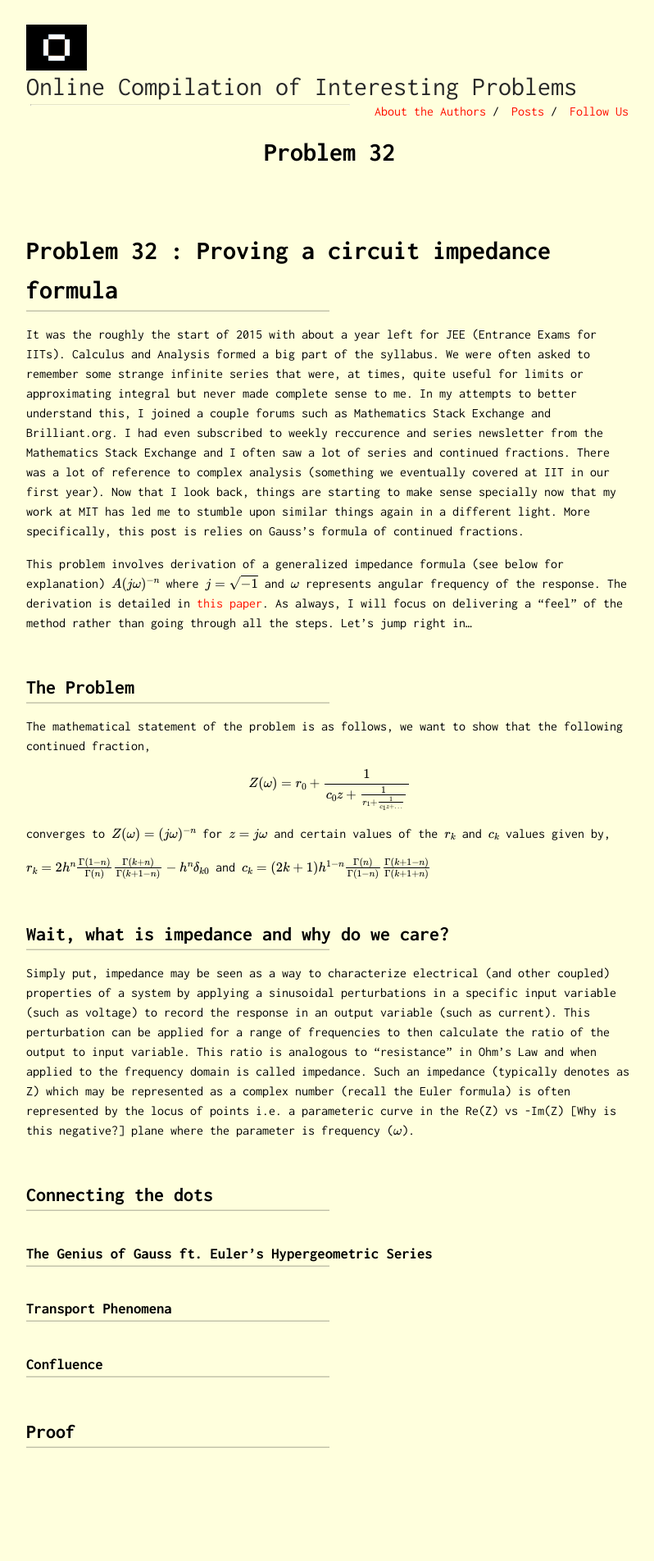
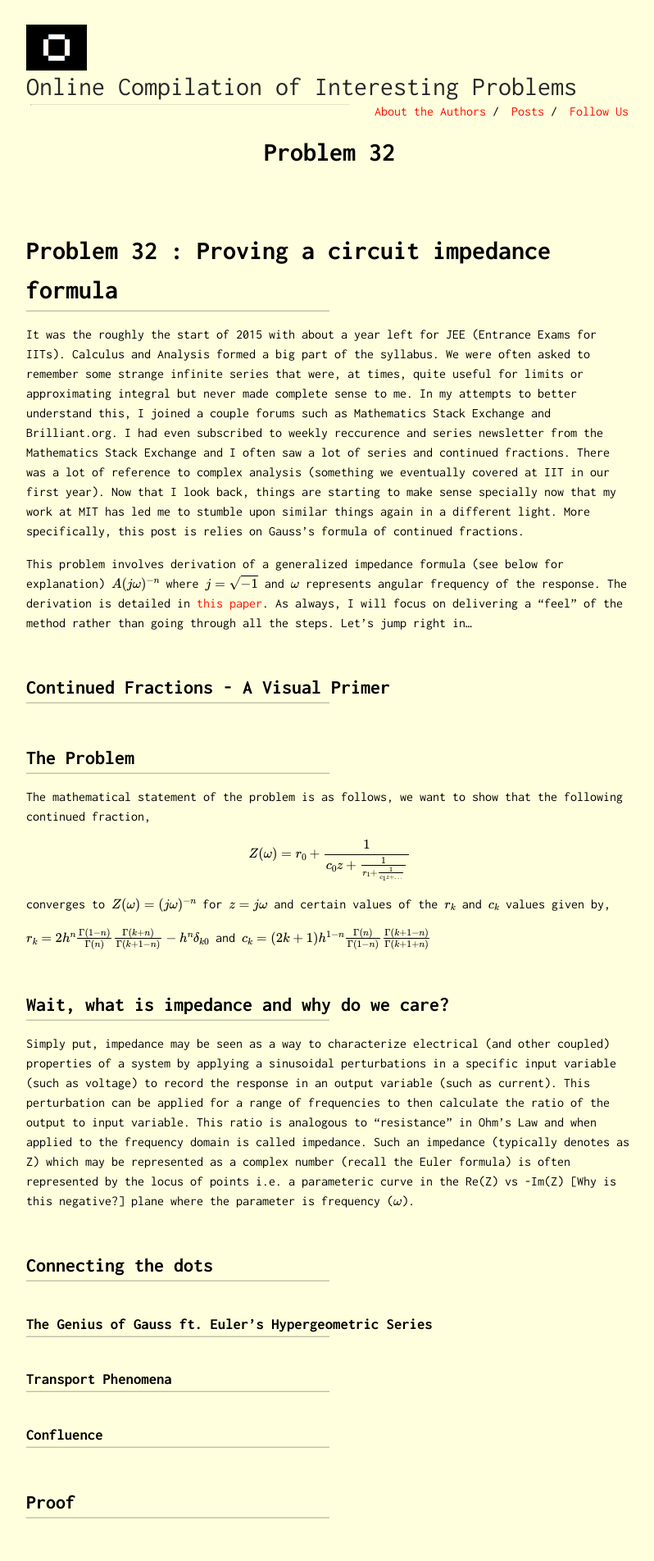
Before and after one commit to Oscuro-Phoenix/math-for-fun, a Jekyll site: the page built from _posts/2024-06-30-Problem-32.md, in a window 1280 px wide. Shown: the whole page at 82% size, without its empty margins (238-1036 px from the left). Built offline with Jekyll 4.4.1, drawn with Linux system fonts in a browser that asks for light colours; formulas are drawn with MathJax 3; before the commit the page ends 1818 px from its top, so only the background shows below that.

Commit message:
Update 2024-06-30-Problem-32.md

```diff
--- a/_posts/2024-06-30-Problem-32.md
+++ b/_posts/2024-06-30-Problem-32.md
@@ -10,6 +10,9 @@ tags: []
 It was the roughly the start of 2015 with about a year left for JEE (Entrance Exams for IITs). Calculus and Analysis formed a big part of the syllabus. We were often asked to remember some strange infinite series that were, at times, quite useful for limits or approximating integral but never made complete sense to me. In my attempts to better understand this, I joined a couple forums such as Mathematics Stack Exchange and Brilliant.org. I had even subscribed to weekly reccurence and series newsletter from the Mathematics Stack Exchange and I often saw a lot of series and continued fractions. There was a lot of reference to complex analysis (something we eventually covered at IIT in our first year). Now that I look back, things are starting to make sense specially now that my work at MIT has led me to stumble upon similar things again in a different light. More specifically, this post is relies on Gauss's formula of continued fractions.
 
 This problem involves derivation of a generalized impedance formula (see below for explanation) $$ A (j\omega)^{-n} $$ where $$ j = \sqrt{-1}$$ and $$\omega$$ represents angular frequency of the response. The derivation is detailed in [this paper](https://iopscience.iop.org/article/10.1149/1.2100789/pdf). As always, I will focus on delivering a "feel" of the method rather than going through all the steps. Let's jump right in...
+
+## Continued Fractions - A Visual Primer
+
 
 ## The Problem
 
```
